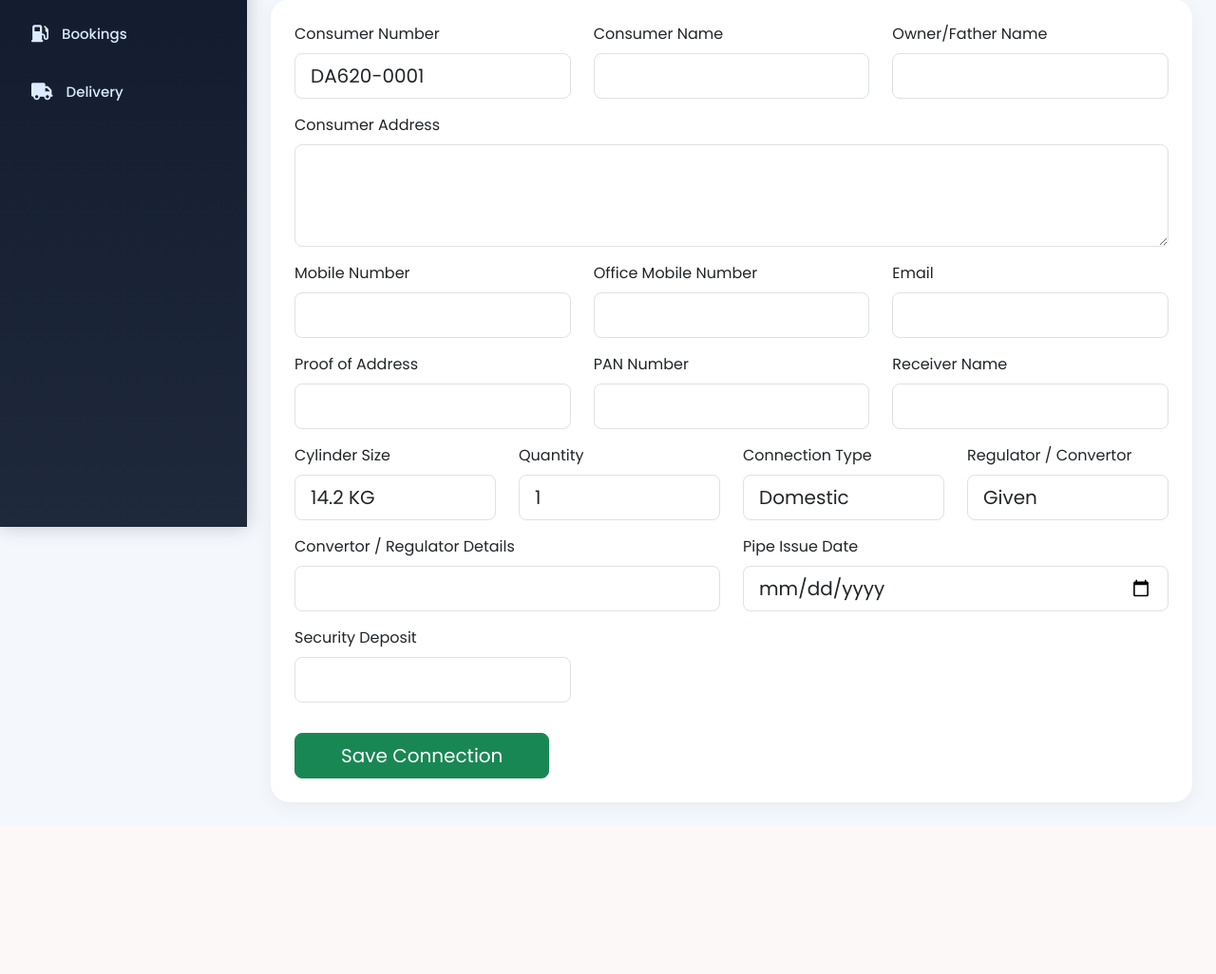
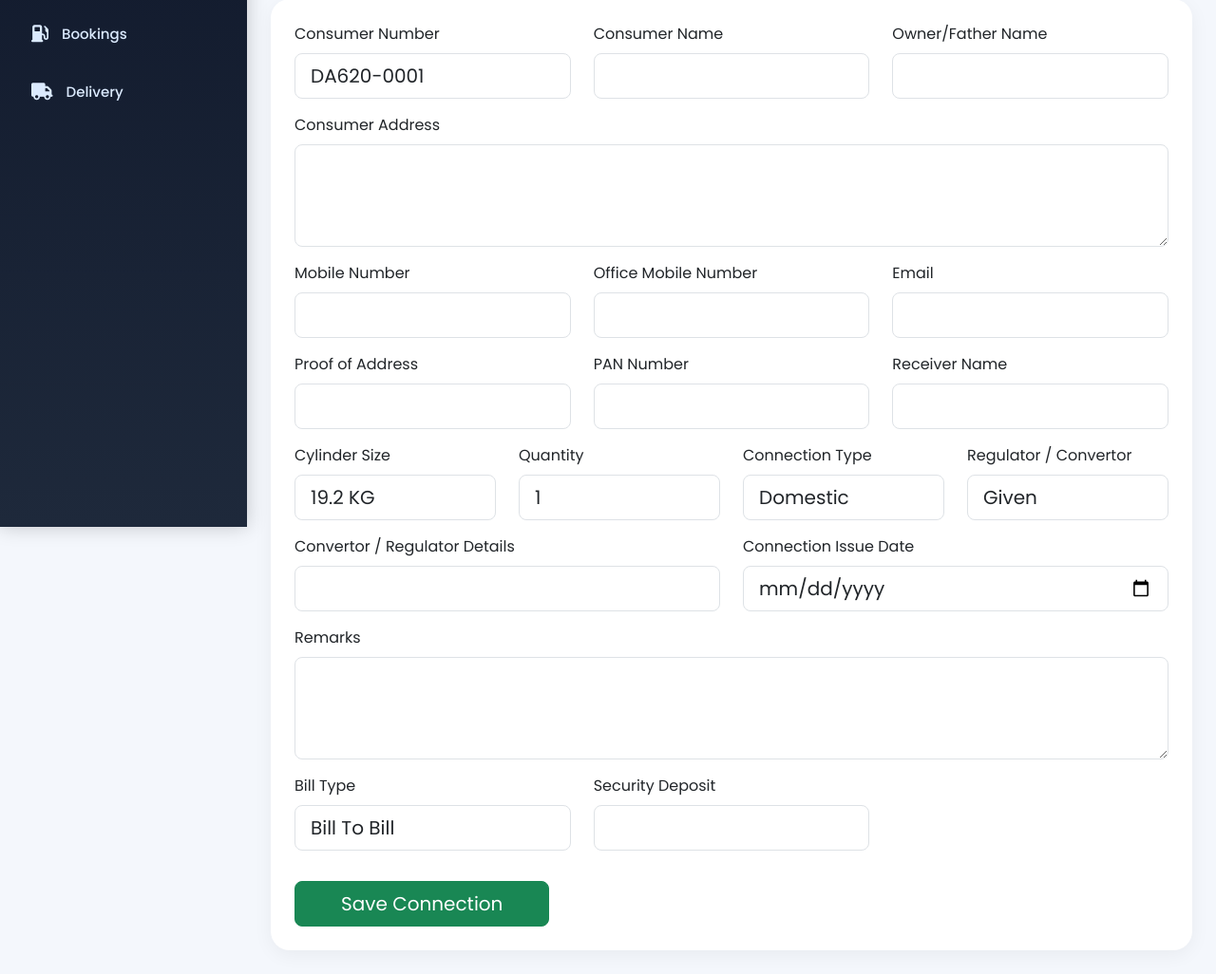
Before and after one commit to ankitshrotriya2202-rgb/go_gas, a Flask app: page /add_customer in a window 1280 px wide. Shown: the part 245-1271 px from the top of the page at 95% size. Before the commit the page ends 1100 px from the top, so only its background shows below. Run offline with Flask 3, Linux system fonts and the light colour scheme; data that the repository does not hold is empty.

Commit message:
Update add_customer.html

```diff
--- a/templates/add_customer.html
+++ b/templates/add_customer.html
@@ -180,11 +180,14 @@
             <select name="cylinder_type"
                     class="form-control form-control-lg">
 
+
+				<option>19.2 KG</option>
+
                 <option>14.2 KG</option>
 
-                <option>19 KG</option>
+                <option>10 KG</option>
 
-                <option>5 KG</option>
+
 
             </select>
 
@@ -269,7 +272,7 @@
         <div class="col-md-6 mb-3">
 
             <label class="mb-2">
-                Pipe Issue Date
+                Connection Issue Date
             </label>
 
             <input type="date"
@@ -277,6 +280,57 @@
                    class="form-control form-control-lg">
 
         </div>
+
+
+		<!-- Remarks -->
+
+<div class="col-md-12 mb-3">
+
+    <label class="mb-2">
+        Remarks
+    </label>
+
+    <textarea
+            name="remarks"
+            class="form-control form-control-lg"
+            rows="3"></textarea>
+
+</div>
+
+<!-- Bill Type -->
+
+<div class="col-md-4 mb-3">
+
+    <label class="mb-2">
+        Bill Type
+    </label>
+
+    <select name="bill_type"
+            class="form-control form-control-lg">
+
+        <option value="Bill To Bill">
+            Bill To Bill
+        </option>
+
+		<option value="Cash">
+            Cash
+        </option>
+
+		<option value="Bank Tranfer">
+            Bank Tranfer
+        </option>
+
+		<option value="Cheque">
+            Cheque
+        </option>
+
+		<option value="UPI">
+            UPI
+        </option>
+
+    </select>
+
+</div>
 
 		<!-- Security Deposit -->
 
```
